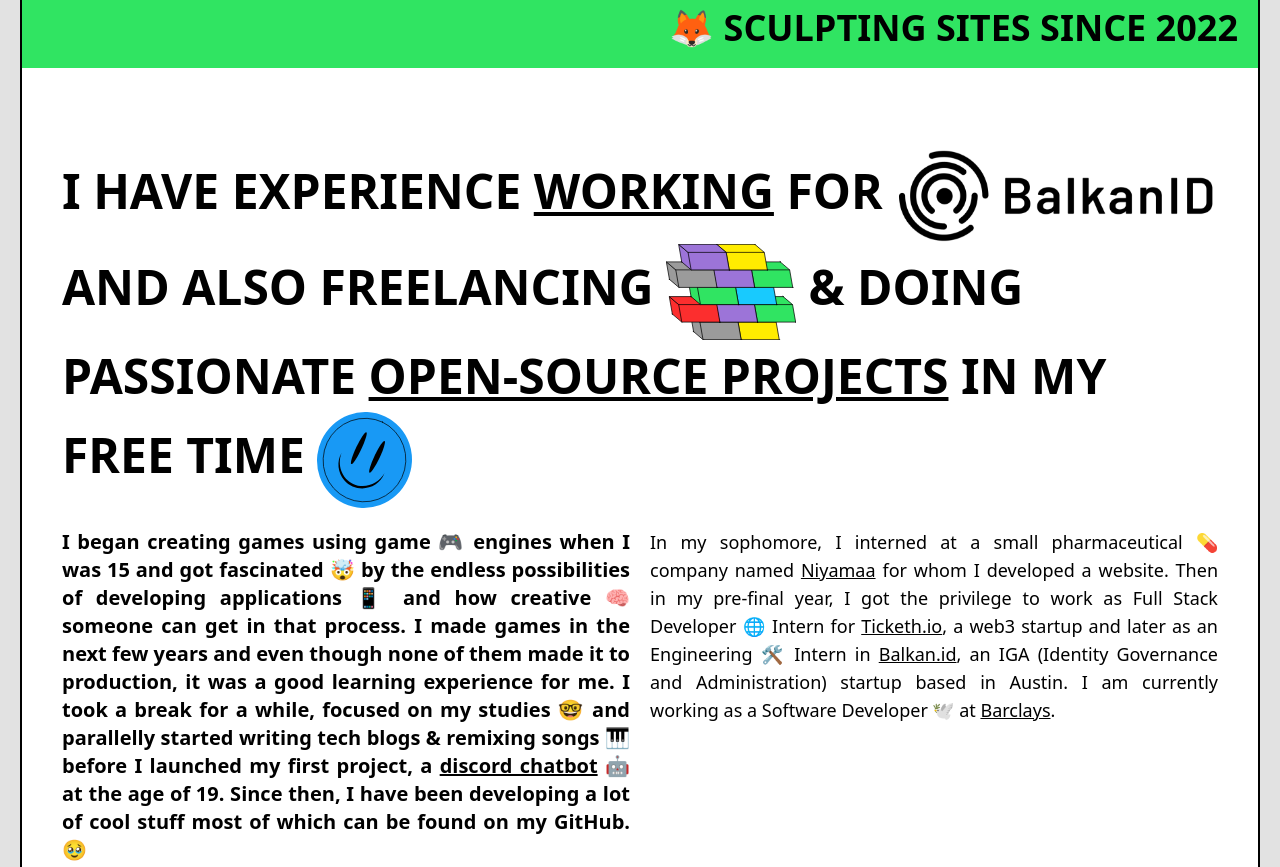
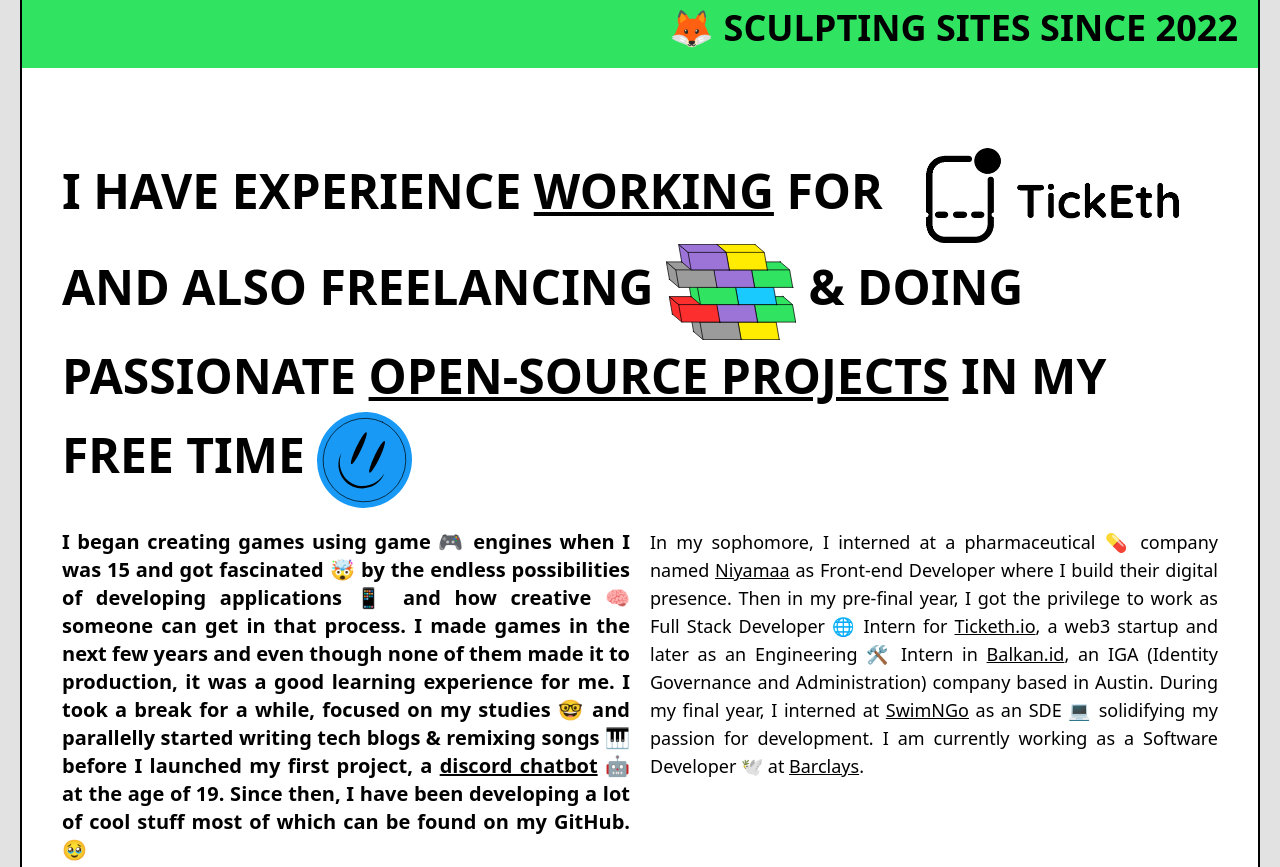
Before and after one commit to thenithinbalaji/thenithinbalaji.github.io, a plain HTML site: page index.html in a window 1280 px wide. Shown: the part 1579-2446 px from the top of the page. Drawn offline with Linux system fonts and the light colour scheme; no server answers.

Commit message:
i gazed a gazeless stare

```diff
--- a/index.html
+++ b/index.html
@@ -191,19 +191,21 @@
             </p>
 
             <p class="md:text-lg text-justify my-5 md:my-0 md:w-1/2 cursor-text">
-                In my sophomore, I interned at a small pharmaceutical 💊 company named
+                In my sophomore, I interned at a pharmaceutical 💊 company named
                 <a href="https://niyamaalifesciences.com/" target="_blank" rel="noopener noreferrer"
-                    class="cursor-pointer underline">Niyamaa</a>
-                for whom I developed a website. Then in my pre-final year, I got the privilege to work as Full Stack
-                Developer 🌐 Intern for
+                    class="cursor-pointer underline">Niyamaa</a> as Front-end Developer where I build their digital
+                presence.
+                Then in my pre-final year, I got the privilege to work as Full Stack Developer 🌐 Intern for
                 <a href="https://www.ticketh.io/" target="_blank" rel="noopener noreferrer"
                     class="cursor-pointer underline">Ticketh.io</a>, a web3 startup
                 and later as an Engineering 🛠️ Intern in
                 <a href="https://www.balkan.id/" target="_blank" rel="noopener noreferrer"
                     class="cursor-pointer underline">Balkan.id</a>, an IGA (Identity Governance and Administration)
-                startup based in Austin. I am currently working as a Software Developer 🕊️ at <a
-                    href="https://home.barclays/" target="_blank" rel="noopener noreferrer"
-                    class="cursor-pointer underline">Barclays</a>.
+                company based in Austin. During my final year, I interned at
+                <a href="https://www.swimngo.com/" target="_blank" rel="noopener noreferrer"
+                    class="cursor-pointer underline">SwimNGo</a> as an SDE 💻 solidifying my passion for development.
+                I am currently working as a Software Developer 🕊️ at <a href="https://home.barclays/" target="_blank"
+                    rel="noopener noreferrer" class="cursor-pointer underline">Barclays</a>.
             </p>
         </div>
 
--- a/index.js
+++ b/index.js
@@ -5,7 +5,7 @@ var carousell; //for project carousell
 //
 
 //constants
-const total_company_count = 4; //for total count of companies in experience section to loop images
+const total_company_count = 5; //for total count of companies in experience section to loop images
 const easter_egg_text1 = "\n\n\nHello Curious Human! \n\n\nHow you doin'? Do you have a project that you want me to collaborate on?? Want to thank me for inspiring you??? Want to take me out on a date???? Reach me out at <thenithinbalaji@gmail.com> Yes, I will reply!! \n\nWith Love,\nNithin Balaji\n\n\n";
 const animals = ['🦁', '🐻', '🦊', '🐺', '🐨', '🦝', '🐼'];
 //
@@ -217,7 +217,7 @@ document.getElementById("tldr-button").addEventListener('click', function () {
     }
 
     if (tldr_count == 100) {
-        console.log("\n\n100. Total marks secured by your mom in my test.\n\n\n");
+        console.log("\n\n100???. Look, with your free time, you could probably write a 100-page resume detailing all the things you've accomplished while... uh...  perfecting your resume writing skills this week. Keep at it!\n\n\n");
     }
 })
 
```
Also changed, not shown: assets/company/company3.png, assets/company/company4.png (added).
